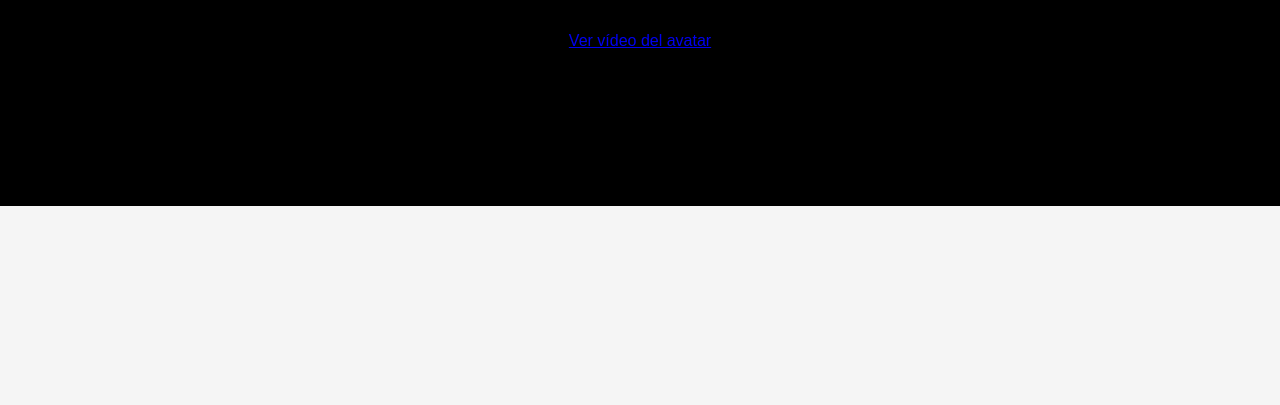
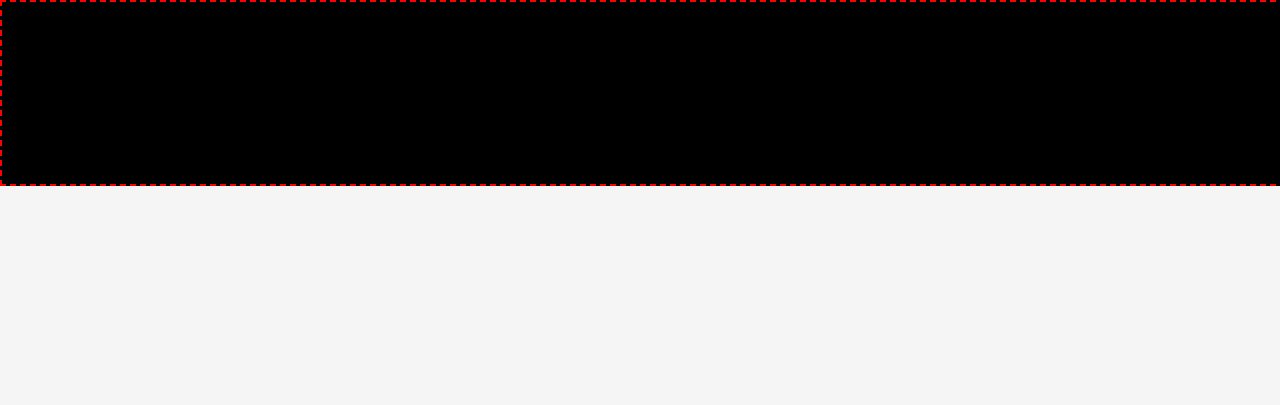
Before and after one commit to creckjarocho1718/erosi-app, a Flask app: page /chat in a window 1280 px wide. Shown: the part 53-458 px from the top of the page. Run offline with Flask 2, Linux system fonts and the light colour scheme; grey boxes are pictures that could not be loaded.

Commit message:
Debug avatar container styling and video src

```diff
--- a/templates/chat.html
+++ b/templates/chat.html
@@ -5,63 +5,47 @@
   <meta name="viewport" content="width=device-width, initial-scale=1.0">
   <title>Chat de Dr. Erosi</title>
   <link rel="stylesheet" href="{{ url_for('static', filename='css/chat.css') }}">
+  <style>
+    /* Debug: show avatar-container boundaries */
+    .avatar-container {
+      display: flex;
+      justify-content: center;
+      align-items: center;
+      border: 2px dashed #f00;
+      padding: 1rem;
+      min-height: 150px;
+    }
+    .avatar-container video {
+      display: block;
+    }
+  </style>
 </head>
 <body>
-  <!-- DEBUG log en consola -->
-  <script>console.log("Debug: avatar_video =", {{ avatar_video|tojson }});</script>
-
   <header class="chat-header">
-    <img
-      src="{{ url_for('static', filename='assets/ecstasy_logo.png') }}"
-      alt="Logo Ecstasy"
-      class="app-logo"
-    >
+    <img src="{{ url_for('static', filename='assets/ecstasy_logo.png') }}" alt="Logo" class="app-logo">
     <h1>Chat con Dr. Erosi</h1>
   </header>
 
   <div class="avatar-container">
     {% if avatar_video %}
-      <p style="text-align:center;">
-        <a
-          href="{{ url_for('static', filename='assets/' + avatar_video) }}"
-          target="_blank"
-        >Ver vídeo del avatar</a>
-      </p>
-      <video
-        id="erosi-avatar"
-        autoplay loop muted playsinline
-        width="120" height="120"
-      >
-        <source
-          src="{{ url_for('static', filename='assets/' + avatar_video) }}"
-          type="video/webm"
-        >
-        <!-- Fallback para navegadores sin WebM -->
-        <img
-          src="{{ url_for('static', filename='assets/avatar_default.png') }}"
-          alt="Dr. Erosi"
-          width="120" height="120"
-        >
-      </video>
+      <video id="erosi-avatar"
+             src="{{ url_for('static', filename='assets/' + avatar_video) }}"
+             autoplay loop muted playsinline
+             width="120" height="120"
+      >Tu navegador no soporta el vídeo.</video>
     {% else %}
-      <p style="color:red; text-align:center;">
-        ERROR: No se ha definido avatar_video
-      </p>
+      <p style="color:red; text-align:center;">ERROR: avatar_video no definido</p>
     {% endif %}
   </div>
 
   <div id="chat-window" class="chat-window"></div>
 
   <form id="chat-form" class="chat-form">
-    <input
-      id="user-input"
-      type="text"
-      placeholder="Escribe tu mensaje…"
-      autocomplete="off"
-    />
+    <input id="user-input" type="text" placeholder="Escribe tu mensaje…" autocomplete="off">
     <button type="submit">Enviar</button>
   </form>
 
+  <script>console.log("avatar_video:", "{{ avatar_video }}");</script>
   <script src="{{ url_for('static', filename='js/chat.js') }}"></script>
 </body>
 </html>
```
